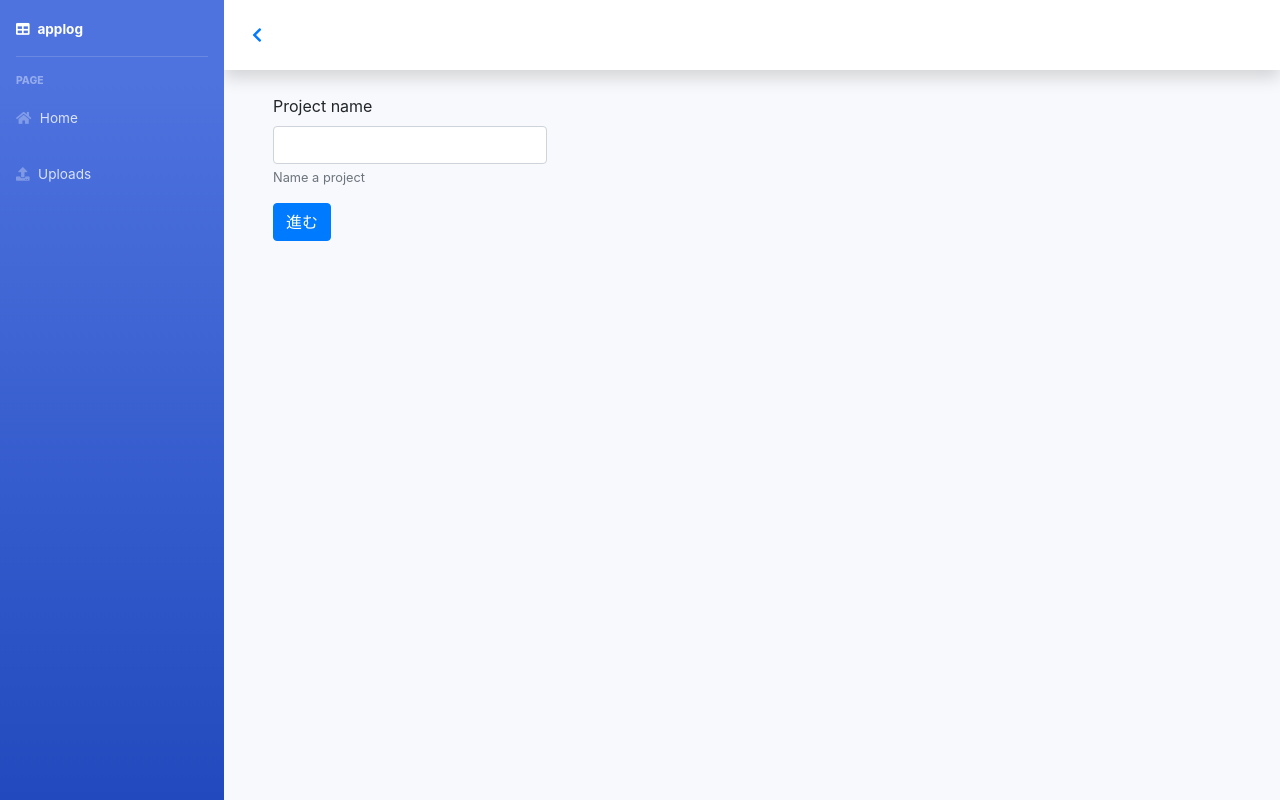
After one commit to yukijuki/applog, a Flask app: page /signin/1 in a window 1280 px wide. The commit adds this page. Run offline with Flask 2, Linux system fonts and the light colour scheme; some libraries are stand-ins or nearby versions.

Commit message:
redirect change

```diff
--- a/app/routes.py
+++ b/app/routes.py
@@ -71,13 +71,10 @@ def screen():
 @app.route("/screen/<screen_id>", methods=["GET", "POST"])
 def log(screen_id):
 
-    #check session
+    #no check session
     project_name = session.get('project_name')
-    if project_name in beta_project:
-        pass
-    else:
-        flash("現在テストユーザーしか使えません")
-        return redirect(url_for('project'))
+    if project_name is None:
+        return redirect(url_for('signin', screen_id=screen_id))
 
     # check if other screen
     if screen_id == "project":
@@ -128,6 +125,10 @@ def log(screen_id):
 
     #get screen name and add it to the log
     screen_data = db.child(project_name+"/"+screen_id).get().val()
+    if screen_data is None:
+        flash("You jumped into a different project please sign in again")
+        session.pop('project_name', None)
+        return redirect(url_for('project'))
     screen_name = screen_data["screen_name"]
 
     return render_template('log.html',logs = render_logs_sorted_with_id, image=image, screen_id=screen_id, screen_name=screen_name)
@@ -175,6 +176,25 @@ def upload():
 
     return render_template("upload.html")
 
+@app.route("/signin/<screen_id>", methods=["GET", "POST"])
+def signin(screen_id):
+    if request.method == "GET":
+        flash("Put your project name")
+    if request.method == "POST":
+        data = request.form
+        if data["project_name"] in beta_project:
+            session["project_name"] = data["project_name"]
+            flash("ログイン")
+            print("test", screen_id)
+            return redirect(url_for('log', screen_id=screen_id))
+
+        else:
+            flash("現在テストユーザーしか使えません")
+            return redirect(url_for('project'))
+
+    return render_template("signin.html", screen_id=screen_id)
+
+
 
 @app.route("/delete_log", methods=['POST'])
 def delete_log():
--- a/app/templates/layout.html
+++ b/app/templates/layout.html
@@ -93,7 +93,7 @@
 
     <script>
         $(document).ready(function() {
-            $('.alert').delay(1000).slideUp(500);
+            $('.alert').delay(1500).slideUp(500);
         });
     </script>
 
--- /dev/null
+++ b/app/templates/signin.html
@@ -0,0 +1,24 @@
+{% extends "layout.html" %}
+
+{% block title %}
+<title>Applog - Project screen</title>
+{% endblock %}
+
+{% block nav %}
+<div class="nav-item">
+    <a class="nav-link" href="screen">
+        <i class="fas fa-chevron-left"></i>
+    </a>
+</div>
+{% endblock %}
+
+{% block content %}
+<form action="/signin/{{ screen_id }}" method="post" novalidate>
+    <div class="form-group">
+      <label for="exampleInputEmail1">Project name</label>
+      <input type="text" name="project_name" class="form-control" id="exampleFormControlInput1">
+      <small id="emailHelp" class="form-text text-muted">Name a project</small>
+    </div>
+    <button type="submit" class="btn btn-primary">進む</button>
+</form>
+{% endblock content %}
```
